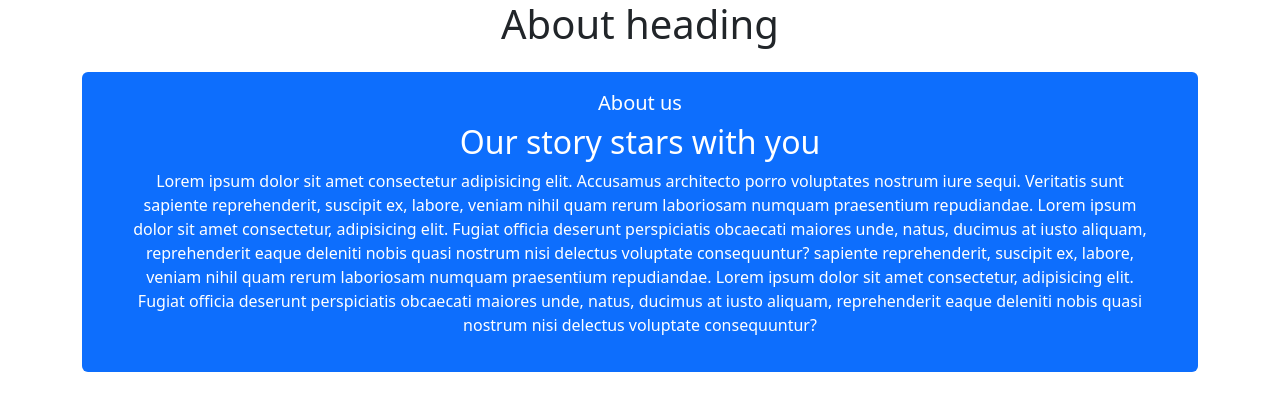
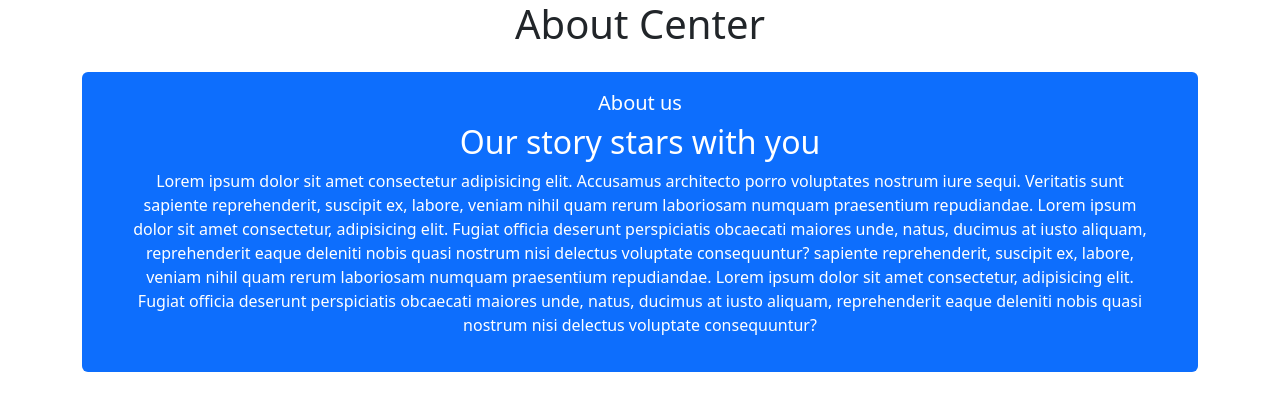
Before and after one commit to neharadialcode/bootstrap-common-components, a React (Create React App) app: page /about in a window 1280 px wide. Shown: the top 410 px of the page. Built offline with nearby package versions, Linux system fonts and the light colour scheme.

Commit message:
heading change

```diff
--- a/src/components/aboutus/AboutCenter.jsx
+++ b/src/components/aboutus/AboutCenter.jsx
@@ -3,7 +3,7 @@ import React from "react";
 const AboutCenter = () => {
   return (
     <div>
-      <h1 className="text-center">About heading</h1>
+      <h1 className="text-center">About Center</h1>
       <div className="container">
         <div className="about_card bg-primary rounded-2 mt-4 py-3 d-flex flex-column justify-content-center align-items-center">
           <h5 className="text-center text-white">About us</h5>
```
